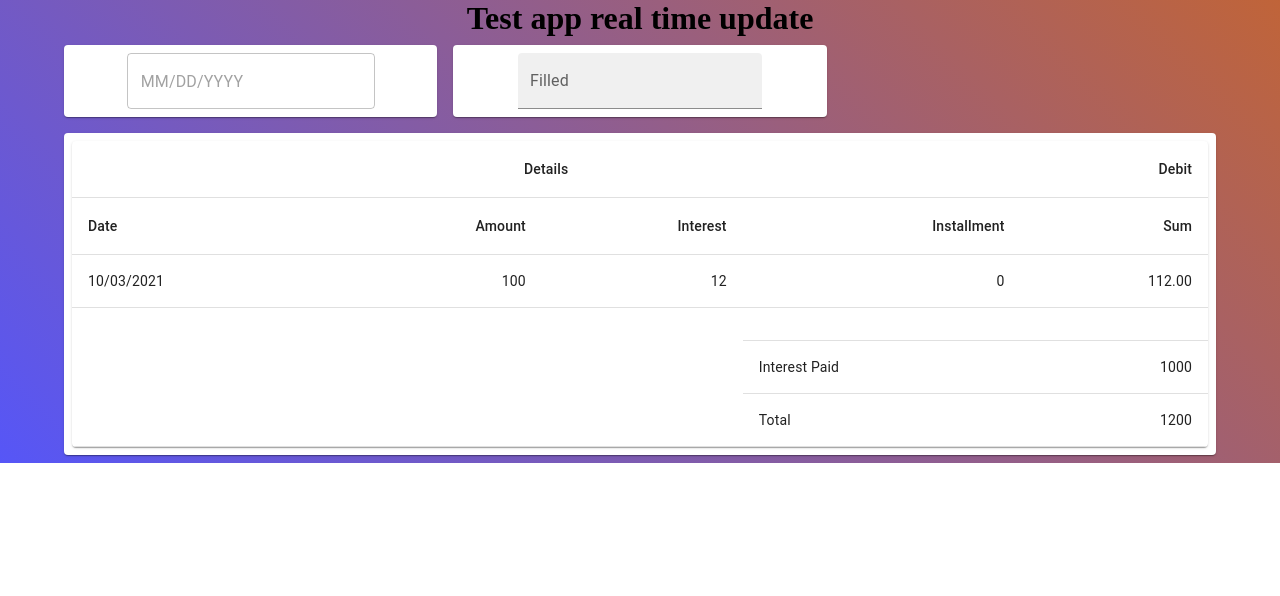
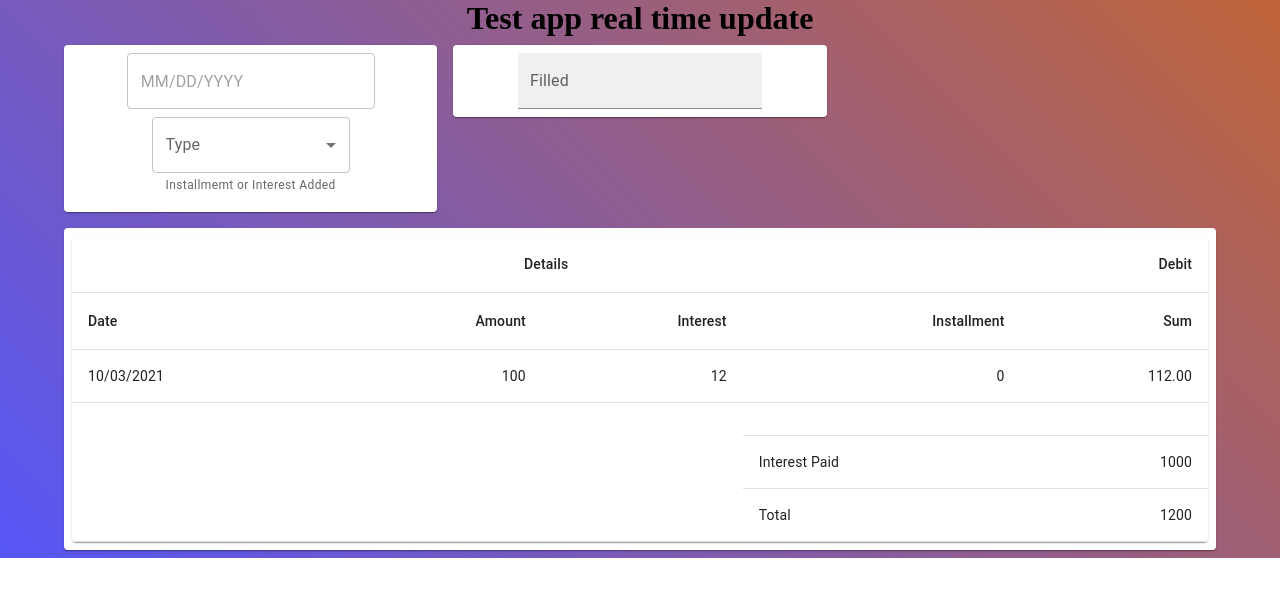
Before and after one commit to harsh8051/RandomReactStuff, a React (Create React App) app: page / in a window 1280 px wide. Shown: the top 596 px of the page. Built offline with nearby package versions, Linux system fonts and the light colour scheme.

Commit message:
Select Component added  Dropdown list

```diff
--- a/src/LoanCalculater/BasicGrid.jsx
+++ b/src/LoanCalculater/BasicGrid.jsx
@@ -5,7 +5,9 @@ import Grid from "@mui/material/Unstable_Grid2";
 import Box from "@mui/material/Box";
 import Paper from "@mui/material/Paper";
 import SpanningTable from "./SpanningTable";
-import DateComponent from './Component/DateComponent'
+import DateComponent from "./Component/Input/DateComponent";
+import SelectLabels from "./Component/Input/SelectLabels";
+
 const Item = styled(Paper)(({ theme }) => ({
   backgroundColor: theme.palette.mode === "dark" ? "#1A2027" : "#fff",
   ...theme.typography.body2,
@@ -28,7 +30,10 @@ export default function BasicGrid() {
     <Box sx={{ flexGrow: 1 }}>
       <Grid container spacing={2}>
         <Grid xs={4}>
-          <Item><DateComponent/></Item>
+          <Item>
+            <DateComponent />
+            <SelectLabels />
+          </Item>
         </Grid>
         <Grid xs={4}>
           <Item>
--- /dev/null
+++ b/src/LoanCalculater/Component/Input/SelectLabels.jsx
@@ -0,0 +1,38 @@
+import * as React from 'react';
+import InputLabel from '@mui/material/InputLabel';
+import MenuItem from '@mui/material/MenuItem';
+import FormHelperText from '@mui/material/FormHelperText';
+import FormControl from '@mui/material/FormControl';
+import Select from '@mui/material/Select';
+import { TypeSpecimenSharp } from '@mui/icons-material';
+
+export default function SelectLabels() {
+  const [type, setType] = React.useState('');
+
+  const handleChange = (event) => {
+    setType(event.target.value);
+  };
+
+  return (
+    <div>
+      <FormControl sx={{ m: 1, minWidth: 120 }}>
+        <InputLabel id="demo-simple-select-helper-label">Type</InputLabel>
+        <Select
+          labelId="demo-simple-select-helper-label"
+          id="demo-simple-select-helper"
+          value={type}
+          label="Type"
+          onChange={handleChange}
+        >
+          <MenuItem value="">
+            <em>None</em>
+          </MenuItem>
+          <MenuItem value={10}>Ten</MenuItem>
+          <MenuItem value={20}>Twenty</MenuItem>
+          <MenuItem value={30}>Thirty</MenuItem>
+        </Select>
+        <FormHelperText>Installmemt or Interest Added</FormHelperText>
+      </FormControl>
+    </div>
+  );
+}
```
Also changed, not shown: src/LoanCalculater/Component/Input/DateComponent.jsx (renamed from src/LoanCalculater/Component/DateComponent.jsx).
